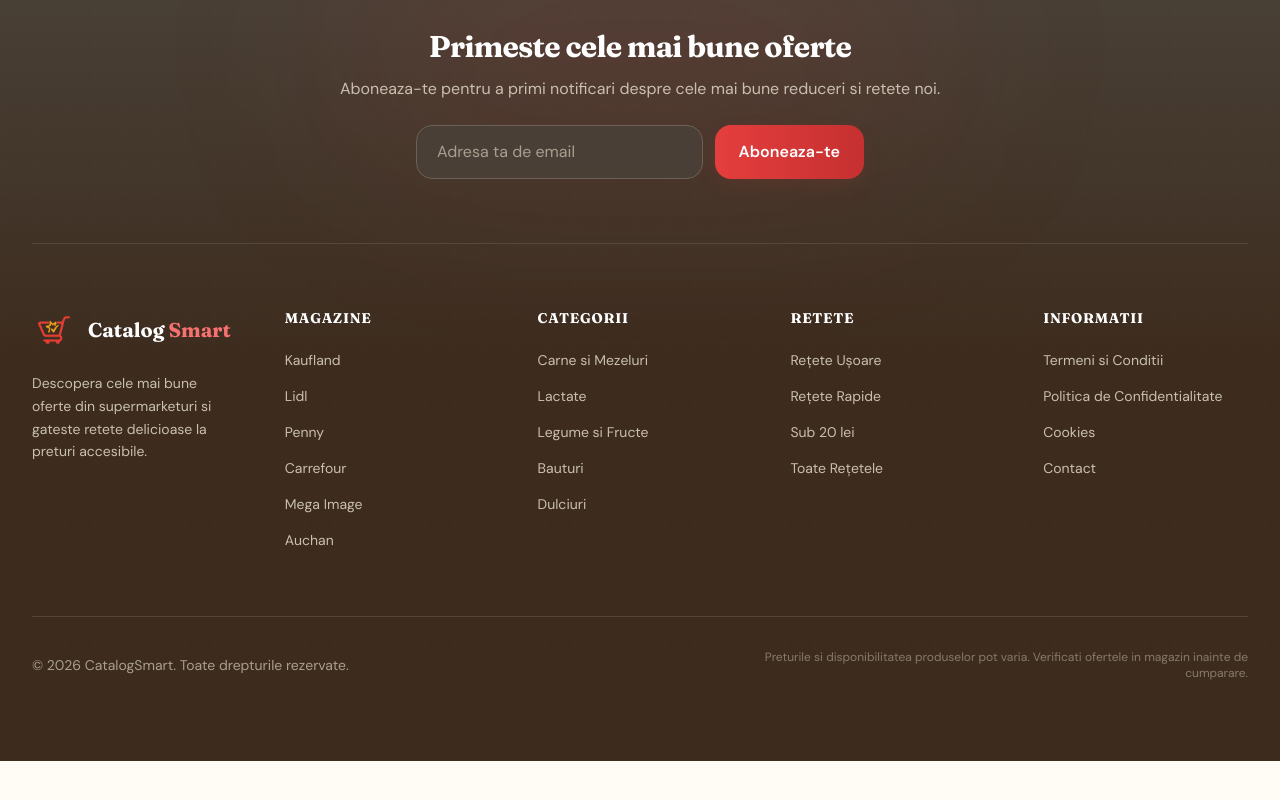
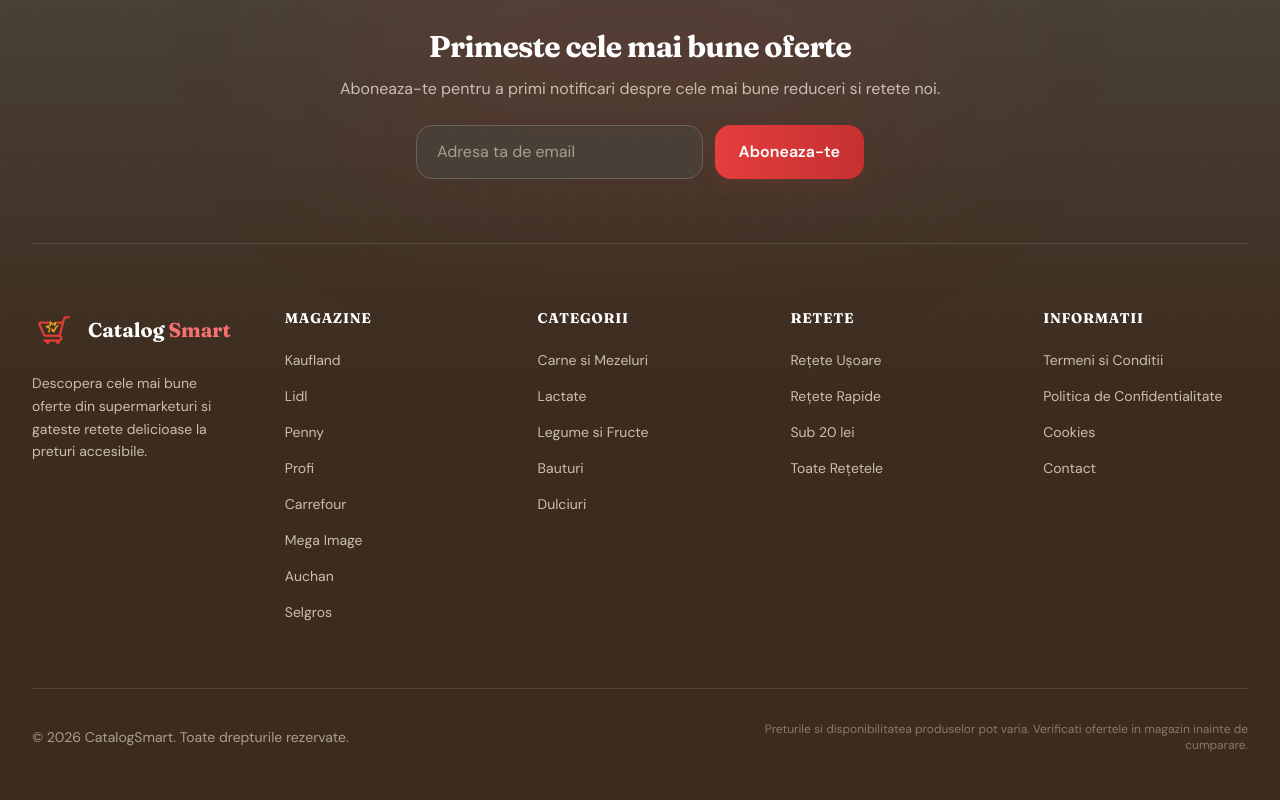
Before and after one commit to GaitanS/AI-Mancare, a Next.js app: page /cart in a window 1280 px wide. Shown: the part 924-1724 px from the top of the page. Before the commit the page ends 1685 px from the top, so only its background shows below. Built offline with nearby package versions, Linux system fonts and the light colour scheme; no server answers; the database is empty.

Commit message:
feat(stores): add Profi and Selgros to Header and Footer

```diff
--- a/src/components/Footer.tsx
+++ b/src/components/Footer.tsx
@@ -5,9 +5,11 @@
     { name: 'Kaufland', href: '/cataloage/kaufland' },
     { name: 'Lidl', href: '/cataloage/lidl' },
     { name: 'Penny', href: '/cataloage/penny' },
+    { name: 'Profi', href: '/cataloage/profi' },
     { name: 'Carrefour', href: '/cataloage/carrefour' },
     { name: 'Mega Image', href: '/cataloage/mega-image' },
     { name: 'Auchan', href: '/cataloage/auchan' },
+    { name: 'Selgros', href: '/cataloage/selgros' },
   ],
   categorii: [
     { name: 'Carne si Mezeluri', href: '/cataloage?category=carne' },
--- a/src/components/Header.tsx
+++ b/src/components/Header.tsx
@@ -19,9 +19,11 @@
   { name: 'Kaufland', href: '/cataloage/kaufland', color: 'from-[#e10915] to-[#c00812]' },
   { name: 'Lidl', href: '/cataloage/lidl', color: 'from-[#0050aa] to-[#003d82]' },
   { name: 'Penny', href: '/cataloage/penny', color: 'from-[#cd1719] to-[#a81315]' },
+  { name: 'Profi', href: '/cataloage/profi', color: 'from-[#e4002b] to-[#b80022]' },
   { name: 'Carrefour', href: '/cataloage/carrefour', color: 'from-[#004e9e] to-[#003a76]' },
   { name: 'Mega Image', href: '/cataloage/mega-image', color: 'from-[#e31837] to-[#b8142d]' },
   { name: 'Auchan', href: '/cataloage/auchan', color: 'from-[#e2001a] to-[#b80016]' },
+  { name: 'Selgros', href: '/cataloage/selgros', color: 'from-[#003366] to-[#002244]' },
 ];
 
 export default function Header() {
```
